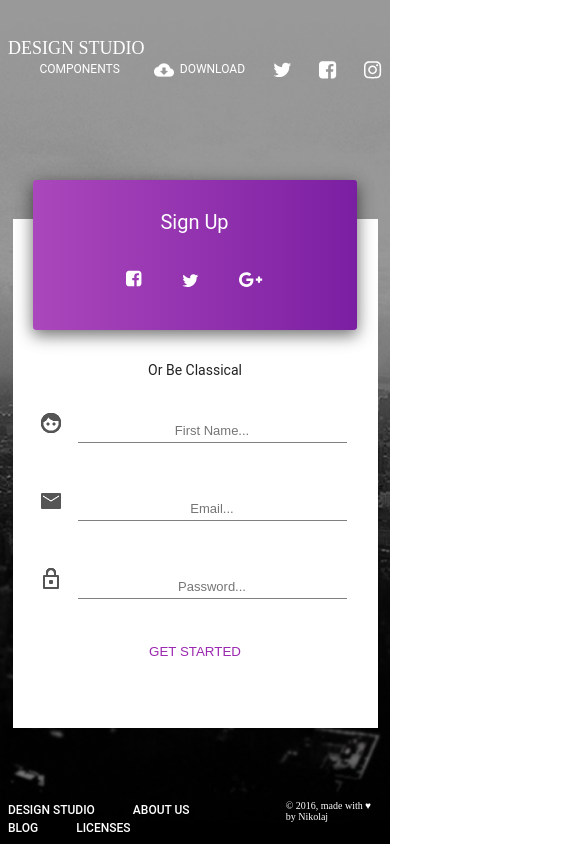
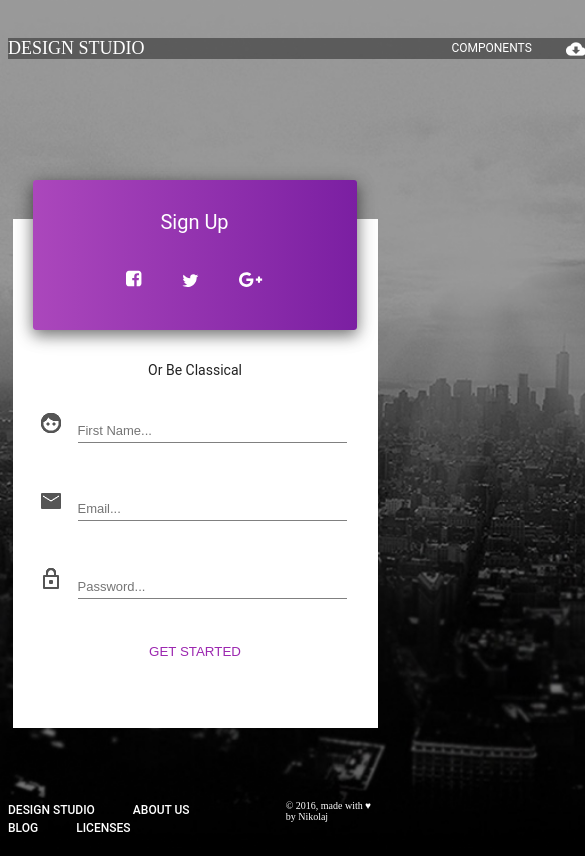
Before and after one commit to aksenov-web/Sign-up-main, a plain HTML site: page index.html in a window 390 px wide. Shown: the top 856 px of the page, 585 px wide, since content can reach past the window. Drawn offline with Linux system fonts and the light colour scheme.

Commit message:
Added @media

```diff
--- a/css/style.css
+++ b/css/style.css
@@ -12,6 +12,14 @@ header {
 
     max-width: 1139px;
     margin: 38px auto 0 auto;
+}
+
+@media screen and (max-width: 786px) {
+  header {
+    width: 786px;
+    background: rgba(0, 0, 0, 0.4);
+
+  }
 }
 #logo {
     display: inline-block;
@@ -108,7 +116,7 @@ header {
     border: none;
     color: lightgray;
     line-height: 22px;
-    text-align: center;
+    text-align: left;
     font-size: 13px;
     border-bottom: 1px solid grey;
     outline: none;
@@ -124,7 +132,7 @@ header {
 footer {
 
     max-width: 1136px;
-    margin: 72px auto 0;
+    margin: 72px auto 20px auto;
     display: flex;
     justify-content: space-between;
 }
--- a/index.html
+++ b/index.html
@@ -1,6 +1,7 @@
 <!DOCTYPE html>
 <html>
     <head>
+        <meta name="viewport" content="width=device-width">
         <title></title>
         <link rel="stylesheet" href="css/style.css">
     </head>
```
